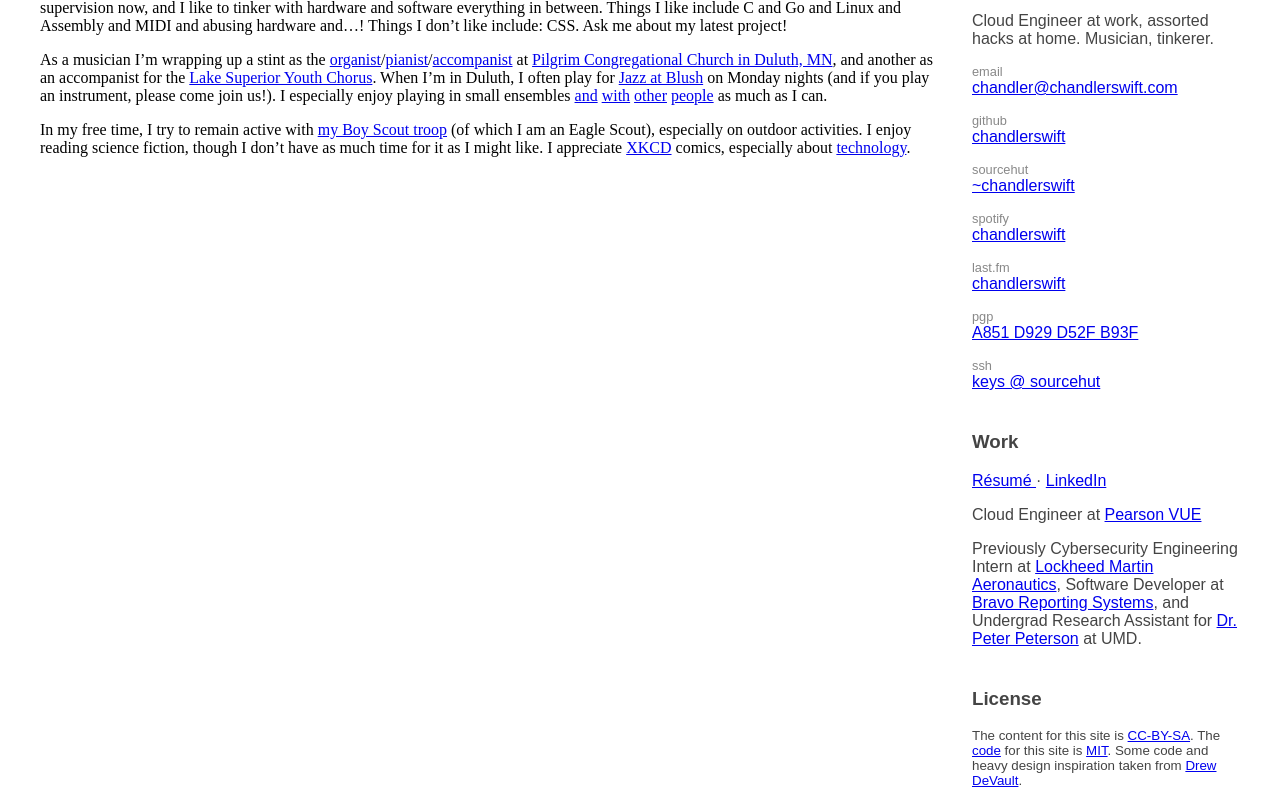
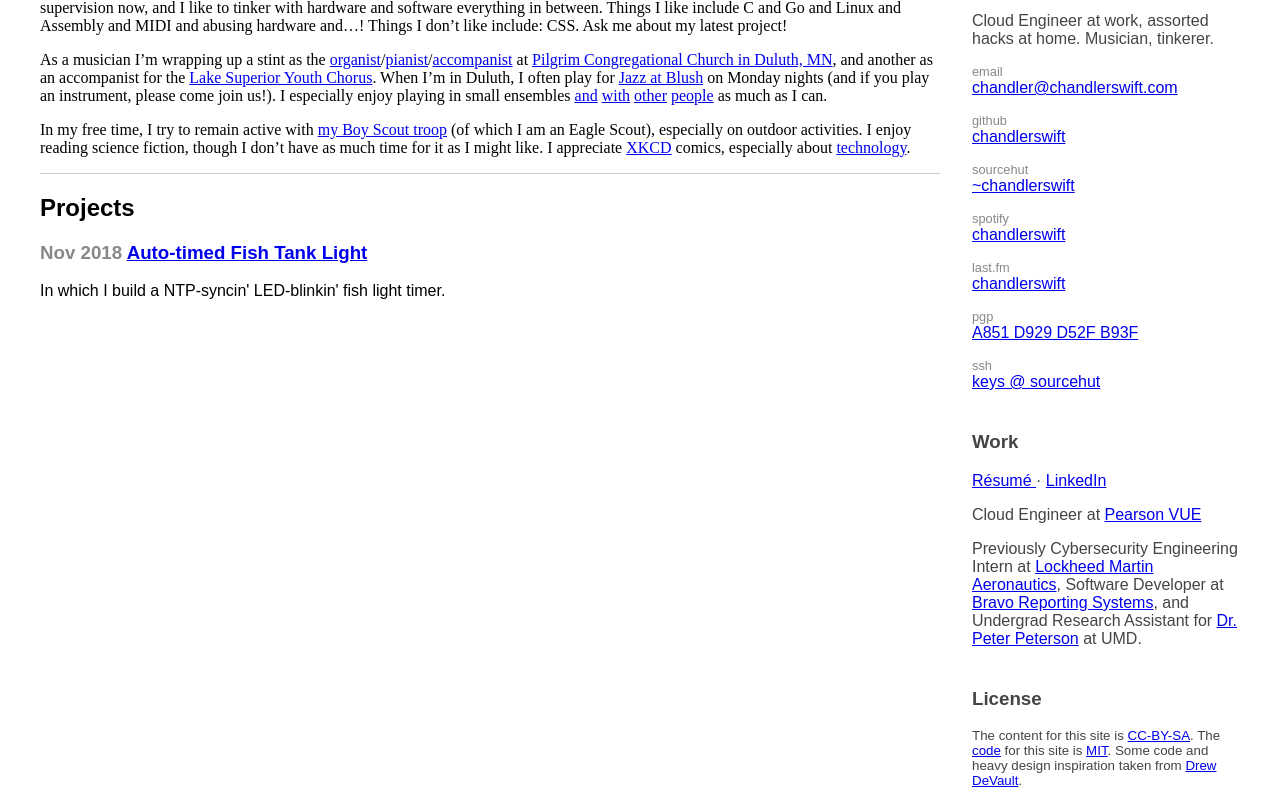
Before and after one commit to ChandlerSwift/www, a Jekyll site: the page built from index.md, in a window 1280 px wide, cut to the strip 240-1050 px from the top of the page. Built offline with Jekyll 4.4.1, drawn with Linux system fonts in a browser that asks for light colours.

Commit message:
Add project base and sidon light project

```diff
--- a/_config.yml
+++ b/_config.yml
@@ -7,3 +7,6 @@ paginate: 10
 paginate_path: "/archive/page:num/"
 include:
     - .well-known
+collections:
+    projects:
+        output: true
--- /dev/null
+++ b/_includes/project-stub.html
@@ -0,0 +1,20 @@
+<div class="post-stub">
+    <h3>
+      <span class="date">
+         {{ include.project.date | date: "%b %Y" }}
+      </span>
+      <span class="title">
+        {% if include.project._url %}
+        <a href="{{ include.project._url }}" target="_blank">
+          {{ include.project.title }}
+        </a>
+        {% else %}
+        <a href="{{ include.project.url }}">{{ include.project.title }}</a>
+        {% endif %}
+      </span>
+    </h3>
+    {% if include.project._url or include.no_excerpt %}
+    {% else %}
+    {{ include.project.excerpt }}
+    {% endif %}
+</div>
--- a/_layouts/base.html
+++ b/_layouts/base.html
@@ -86,6 +86,10 @@
 		height: 1px;
 		background-color: #ccc;
 	}
+
+	span.date {
+		color: #888;
+	}
 </style>
 </head>
 
--- /dev/null
+++ b/_projects/2018-11-30-fish-tank-light.md
@@ -0,0 +1,35 @@
+---
+layout: post
+title: Auto-timed Fish Tank Light
+excerpt: In which I build a NTP-syncin' LED-blinkin' fish light timer.
+---
+
+My roommates and I have a fish.
+
+[![Sidon is our fish.](/images/sidon-light/sidon-sm.jpg)](/images/sidon-light/sidon.jpg)
+
+We've managed to keep him alive and more or less healthy for the past two
+years, but one thing we're not super reliable about is turning on and off the
+tank light, which (I'm told) is important for fish circadian rhythms or
+something. (I'm not a biologist; ask the roommates!)
+
+To solve this, I used an ESP8266 to automatically turn on the lights in the
+morning and turn them off in the evening. Because the ESP doesn't have a
+built-in RTC, I sync every ten minutes with the NIST NTP servers (which
+likely makes this the most accurate timekeeping device in the house other
+than cell phones!) and fade the lights off at 7am and off at 9pm.
+
+Schematic, assembled on perf board:
+![the schematic](/images/sidon-light/schematic.png)
+
+I began prototyping with an ESP32, since I couldn't find my USB<->serial
+adapter:
+[![Tank and breadboard with ESP32](/images/sidon-light/prototyping-1-sm.jpg)](/images/sidon-light/prototyping-1.jpg)
+
+
+Later, testing the ESP-01 with the newfound serial adapter:
+[![Breadboard and more components](/images/sidon-light/prototyping-2-sm.jpg)](/images/sidon-light/prototyping-2.jpg)
+
+<!-- Final product:
+![]()
+TODO: add photo -->
--- a/index.md
+++ b/index.md
@@ -34,18 +34,20 @@ especially on outdoor activities. I enjoy reading science fiction, though I
 don't have as much time for it as I might like. I appreciate [XKCD](https://xkcd.com/)
 comics, especially about [technology](https://xkcd.com/722/).
 
-{% comment %}
-<!-- When blog posts get imported, move the above to a bio page, and re-introduce the below. -->
+<hr class="separator">
+
+{% if site.posts.size > 0 %}
+## Blog
 <div class="media">
-{% for post in site.posts limit:10 %}
+{% for post in site.posts limit:3 %}
 {% include post-stub.html post=post %}
 {% endfor %}
 </div>
 
-{% if site.posts.size > 10 %}
+{% if site.posts.size > 3 %}
 <div class="pull-right">
-    <a href="/archive/page2/" class="btn btn-primary">
-        Page 2
+    <a href="/archive/page1/" class="btn btn-primary">
+        More
         <span class="icon">
           <svg xmlns="http://www.w3.org/2000/svg" viewBox="0 0 192 512"><path d="M0 384.662V127.338c0-17.818 21.543-26.741 34.142-14.142l128.662 128.662c7.81 7.81 7.81 20.474 0 28.284L34.142 398.804C21.543 411.404 0 402.48 0 384.662z"/></svg>
         </span>
@@ -53,4 +55,15 @@ comics, especially about [technology](https://xkcd.com/722/).
 </div>
 <div class="clearfix"></div>
 {% endif %}
-{% endcomment %}
+
+<hr class="separator">
+{% endif %}
+
+## Projects
+
+<div class="media">
+{% assign projects = site.projects | sort: 'date' | reverse %}
+{% for project in projects %}
+{% include project-stub.html project=project %}
+{% endfor %}
+</div>
```
Also changed, not shown: _includes/post-stub.html (added, +20 -0 lines), _layouts/project.html (added, +16 -0 lines), images/sidon-light/prototyping-1-sm.jpg (added), images/sidon-light/prototyping-1.jpg (added), images/sidon-light/prototyping-2-sm.jpg (added), images/sidon-light/prototyping-2.jpg (added), images/sidon-light/schematic.png (added), images/sidon-light/sidon-sm.jpg (added), images/sidon-light/sidon.jpg (added).
